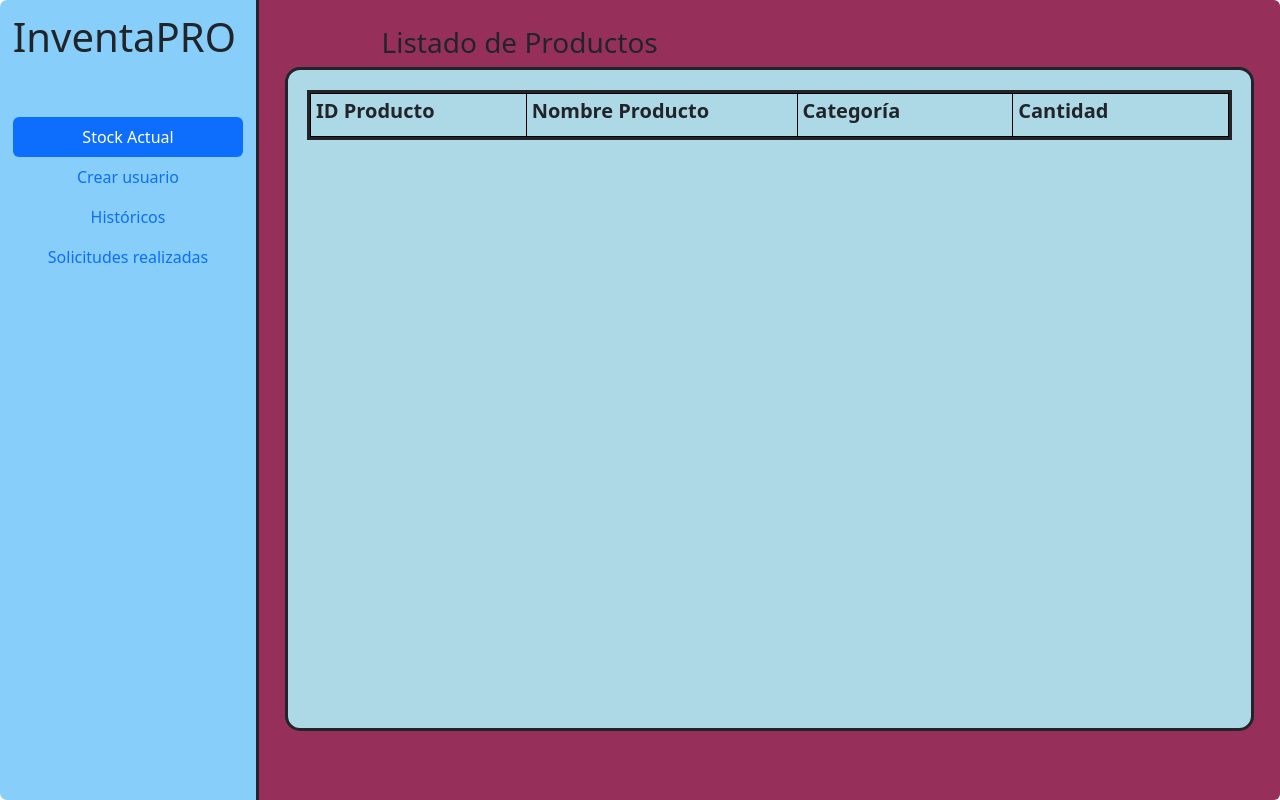
After one commit to Glitcher94/InventaPRO, a Django app: template Web_app/templates/core/vista_jefe_dideco.html in a window 1280 px wide. The commit adds this page. Run offline with Django 4.2, Linux system fonts and the light colour scheme; the template is opened without the code that fills it, so the values that code supplies are empty.

Commit message:
modified:   Web_app/templates/core/base.html 	new file:   Web_app/templates/core/vista_jefe_dideco.html

```diff
--- a/Web_app/templates/core/base.html
+++ b/Web_app/templates/core/base.html
@@ -30,6 +30,7 @@ style="
     crossorigin="anonymous">
     </script>
     {% block content %}
+
     {% endblock %}
 
 </body>
--- /dev/null
+++ b/Web_app/templates/core/vista_jefe_dideco.html
@@ -0,0 +1,162 @@
+{%extends 'core/base.html' %}
+
+{% block title %}Home{% endblock %}
+
+{% block content %}
+<div style="
+    width: 20%;
+    background-color: lightskyblue;
+    padding: 1%;
+    border-top-left-radius: 7px;
+    border-bottom-left-radius: 7px;">
+    <h1>
+        InventaPRO
+    </h1>
+    <br>
+    <br>
+    <div class="nav flex-column nav-pills lg-3" id="v-pills-tab" role="tablist" aria-orientation="vertical">
+        <button class="nav-link active" id="v-pills-home-tab" data-bs-toggle="pill" data-bs-target="#v-pills-home"
+            type="button" role="tab" aria-controls="v-pills-home" aria-selected="true">Stock Actual</button>
+        <button class="nav-link" id="v-pills-profile-tab" data-bs-toggle="pill" data-bs-target="#v-pills-profile"
+            type="button" role="tab" aria-controls="v-pills-profile" aria-selected="true">Crear usuario</button>
+        <button class="nav-link" id="v-pills-disabled-tab" data-bs-toggle="pill" data-bs-target="#v-pills-disabled"
+            type="button" role="tab" aria-controls="v-pills-disabled" aria-selected="true">Históricos</button>
+        <button class="nav-link" id="v-pills-messages-tab" data-bs-toggle="pill" data-bs-target="#v-pills-messages"
+            type="button" role="tab" aria-controls="v-pills-messages" aria-selected="true">Solicitudes realizadas</button>
+    </div>
+</div>
+<div style="
+        background-color: #96305A;
+        width: 80%;
+        padding: 2%;
+        border-top-right-radius: 6px;
+        border-bottom-right-radius: 6px;
+        border-left-style: solid;">
+    <div class="tab-content" id="v-pills-tabContent" style="height: 90vh;">
+        <div class=" tab-pane fade show active" id="v-pills-home" role="tabpanel" aria-labelledby="v-pills-home-tab"
+            tabindex="0">
+            <h3 style="padding-left: 10%;">
+                Listado de Productos
+            </h3>
+            <style>
+                .table-outer-container {
+                    background-color: lightblue;
+                    border-radius: 15px;
+                    padding: 2%;
+                    border-style: solid;
+                    height: 83vh;
+                    overflow: hidden; /* Evitamos el desbordamiento horizontal */
+                }
+
+                .table-container {
+                    display: table;
+                    width: 100%; /* Aseguramos que la tabla se ajuste al contenedor */
+                    border-collapse: collapse; /* Colapsamos los bordes de la tabla */
+                }
+
+                .table-row {
+                    display: table-row;
+                }
+
+                .table-cell {
+                    display: table-cell;
+                    min-width: 150px;
+                    padding: 5px;
+                    border: 1px solid #000;
+                }
+
+                .scrollable-container {
+                    max-height: 75vh;
+                    overflow-y: auto; /* Agregamos un scroll vertical a este contenedor */
+                    border-style: solid;
+                }
+            </style>
+
+            <div class="table-outer-container">
+                <div class="scrollable-container">
+                    <div class="table-container">
+                        <div class="table-row">
+                            <div class="table-cell">
+                                <h5><strong>ID Producto</strong></h5>
+                            </div>
+                            <div class="table-cell">
+                                <h5><strong>Nombre Producto</strong></h5>
+                            </div>
+                            <div class="table-cell">
+                                <h5><strong>Categoría</strong></h5>
+                            </div>
+                            <div class="table-cell">
+                                <h5><strong>Cantidad</strong></h5>
+                            </div>
+                        </div>
+                        {% for Producto in productos %}
+                        <div class="table-row">
+                            <div class="table-cell">
+                                {{ Producto.id_producto }}
+                            </div>
+                            <div class="table-cell">
+                                {{ Producto.nombre_producto }}
+                            </div>
+                            <div class="table-cell">
+                                {{ Producto.categoria }}
+                            </div>
+                            <div class="table-cell">
+                                {{ Producto.cantidad }}
+                            </div>
+                        </div>
+                        {% endfor %}
+                    </div>
+                </div>
+            </div>
+
+        </div>
+
+        <div class="tab-pane fade" id="v-pills-profile" role="tabpanel" aria-labelledby="v-pills-profile-tab"
+            tabindex="0">
+            <h3 style="padding-left: 10%;">
+                Crear usuario
+            </h3>
+            <div style="
+                background-color: lightblue;
+                border-radius: 15px;
+                padding: 1%;
+                border-style: solid;
+                height: 83vh;">
+
+                ->
+
+            </div>
+        </div>
+        <div class="tab-pane fade" id="v-pills-disabled" role="tabpanel" aria-labelledby="v-pills-disabled-tab"
+            tabindex="0">
+            <h3 style="padding-left: 10%;">
+                Registros históricos
+            </h3>
+            <div  style="
+            background-color: lightblue;
+            border-radius: 15px;
+            padding: 1%;
+            border-style: solid;
+            height: 83vh;">
+            LOREM IPSUM...
+            </div>
+        </div>
+        <div class="tab-pane fade" id="v-pills-messages" role="tabpanel" aria-labelledby="v-pills-messages-tab"
+            tabindex="0">
+            <h3 style="padding-left: 10%;">
+                Lista Solicitudes
+            </h3>
+            <div  style="
+            background-color: lightblue;
+            border-radius: 15px;
+            padding: 1%;
+            border-style: solid;
+            height: 83vh;">
+            whaterever tomorrow...
+            </div>
+        </div>
+    </div>
+
+</div>
+
+{% endblock %}
```
